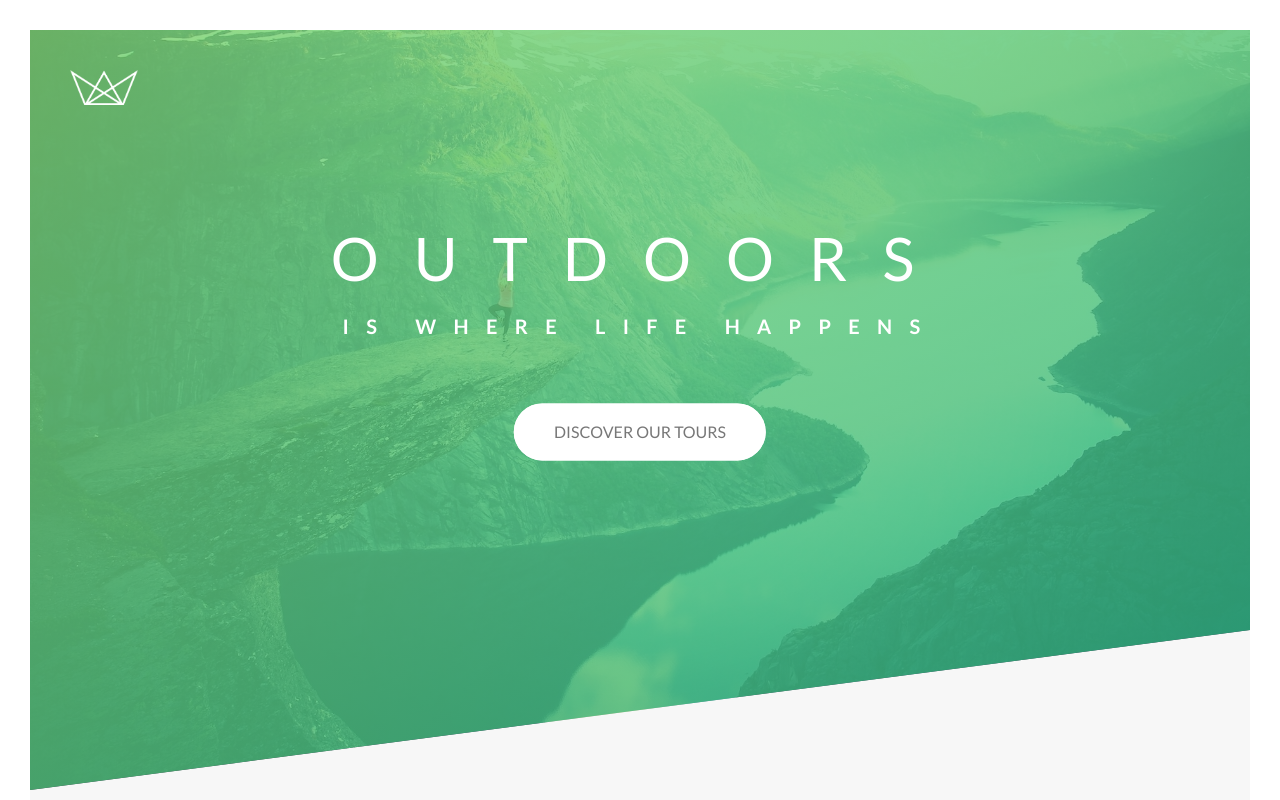
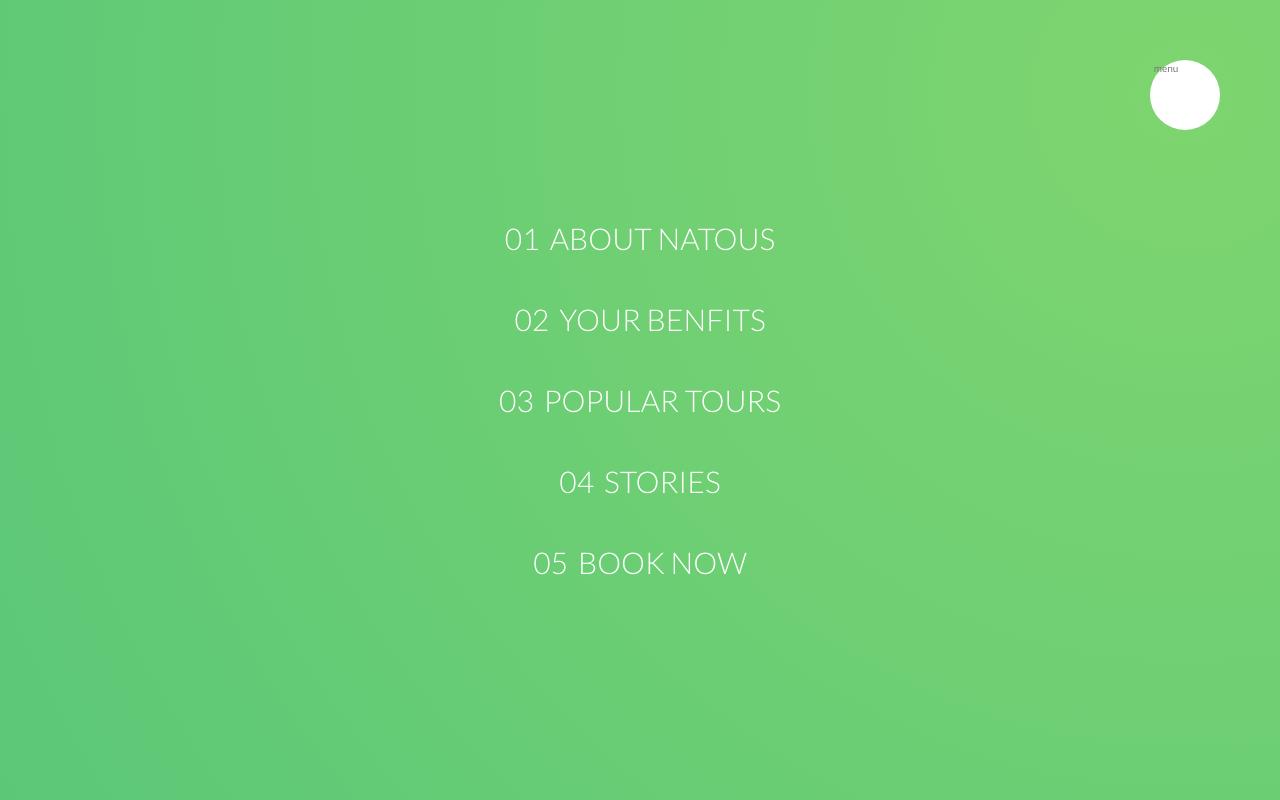
Before and after one commit to prantomollick/natours-HTML-Template, a website: page index.html in a window 1280 px wide. Shown: the top 800 px of the page. Drawn offline with Linux system fonts and the light colour scheme.

Commit message:
building navigation

```diff
--- a/index.html
+++ b/index.html
@@ -16,6 +16,22 @@
 </head>
 
 <body>
+    <div class="navigation">
+        <input type="checkbox" class="navigation__checkbox" id="navi-toggle" aria-label="nav">
+        <label for="navi-toggle" class="navigation__button">
+            <span class="navigation__icon">&nbsp; menu</span>
+        </label>
+        <div class="navigation__background">&nbsp;</div>
+        <nav class="navigation__nav">
+            <ul class="navigation__list">
+                <li class="navigation__item"><a href="#" class="navigation__link"><span>01</span>About Natous</a></li>
+                <li class="navigation__item"><a href="#" class="navigation__link"><span>02</span>Your benfits</a></li>
+                <li class="navigation__item"><a href="#" class="navigation__link"><span>03</span>Popular tours</a></li>
+                <li class="navigation__item"><a href="#" class="navigation__link"><span>04</span>Stories</a></li>
+                <li class="navigation__item"><a href="#" class="navigation__link"><span>05</span>Book now</a></li>
+            </ul>
+        </nav>
+    </div>
     <header class="header">
         <div class="header__logo-box">
             <img src="img/logo-white.png" alt="logo" class="header__logo">
--- /dev/null
+++ b/sass/layout/_navigation.scss
@@ -0,0 +1,80 @@
+.navigation {
+  &__checkbox {
+    display: none;
+  }
+
+  &__button {
+    background-color: $color-white;
+    height: 7rem;
+    width: 7rem;
+    position: fixed;
+    top: 6rem;
+    right: 6rem;
+    border-radius: 50%;
+    z-index: 2000;
+  }
+
+  &__background {
+    width: 6rem;
+    height: 6rem;
+    border-radius: 50%;
+    position: fixed;
+    top: 6.5rem;
+    right: 6.5rem;
+    background-image: radial-gradient($color-primary-light, $color-primary-dark);
+    z-index: 1000;
+
+    transform: scale(80);
+  }
+
+  &__nav {
+    height: 100vh;
+    width: 100%;
+    position: fixed;
+    top: 0;
+    right: 0;
+    z-index: 1500;
+    text-align: center;
+  }
+
+  &__list {
+    position: absolute;
+    top: 50%;
+    left: 50%;
+    transform: translate(-50%, -50%);
+    list-style: none;
+  }
+
+  &__item {
+    margin: 1rem;
+  }
+
+  &__link {
+
+    &:link,
+    &:visited {
+      display: inline-block;
+      font-size: 3rem;
+      font-weight: 300;
+      padding: 1rem 2rem;
+      color: $color-white;
+      text-decoration: none;
+      text-transform: uppercase;
+      background-image: linear-gradient(120deg, transparent 0%, transparent 50%, $color-white 50%);
+      background-size: 225%;
+      transition: all 0.4s;
+
+      span {
+        margin-right: 1rem;
+        display: inline-block;
+      }
+    }
+
+    &:hover,
+    &:active {
+      background-position: 100%;
+      color: $color-primary;
+      transform: translateX(1rem);
+    }
+  }
+}
--- a/sass/main.scss
+++ b/sass/main.scss
@@ -18,6 +18,7 @@
 
 
 @import "layout/grid";
+@import "layout/navigation";
 @import "layout/header";
 @import "layout/footer";
 
```
Also changed, not shown: css/style.css.
